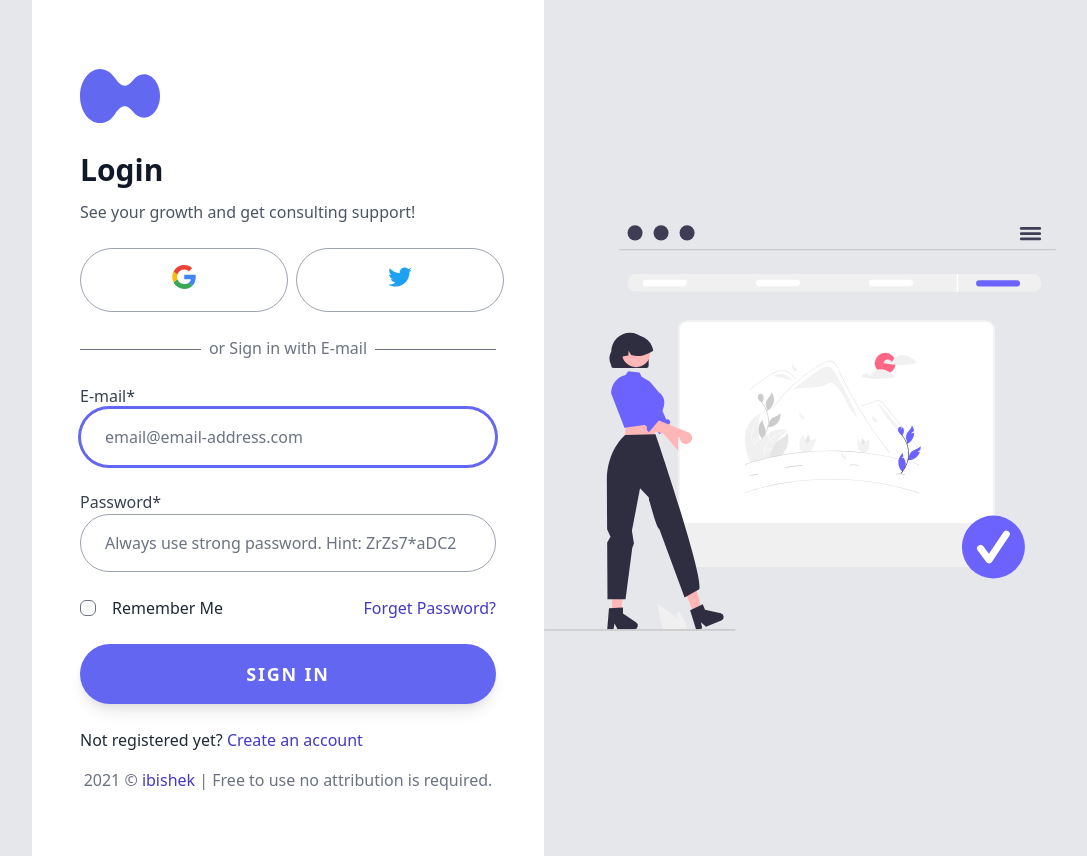
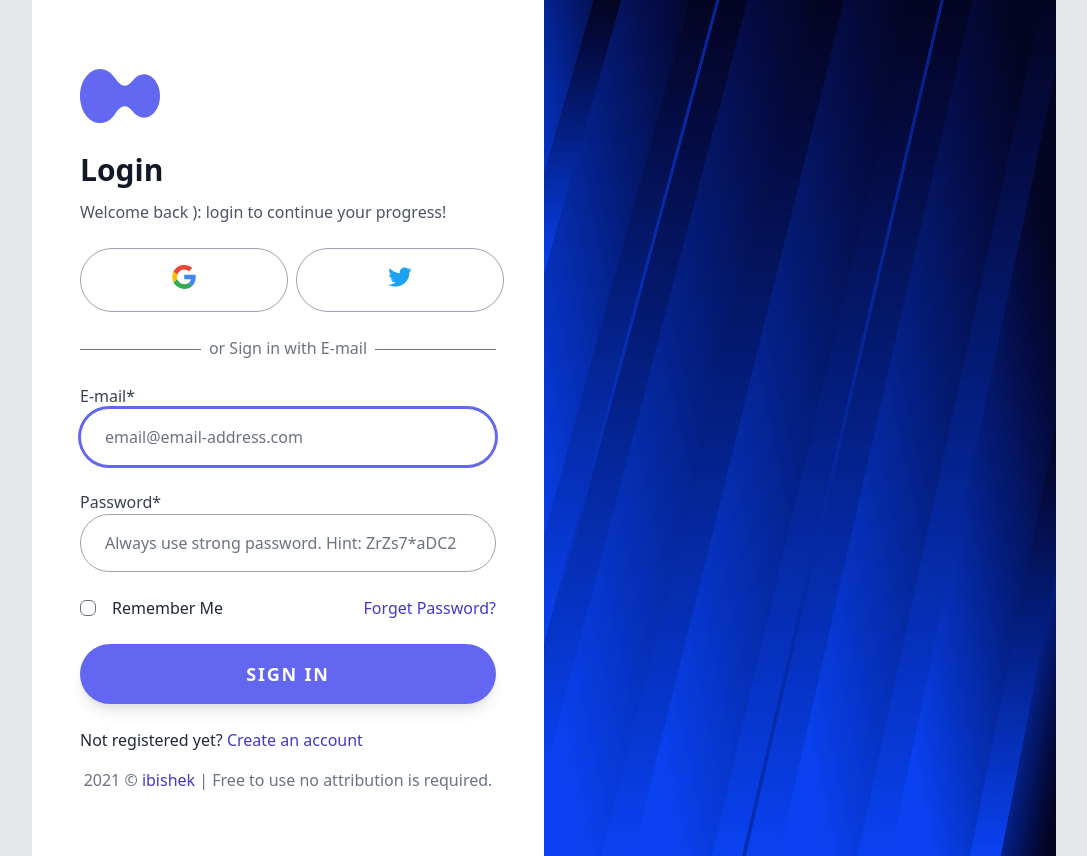
Before and after one commit to ibishek/login-page, a website built with Vite: page index.html in a window 1280 px wide. Shown: the whole page, without its empty margins (96-1183 px from the left). Built offline with nearby package versions, Linux system fonts and the light colour scheme.

Commit message:
Login Page: Completed

```diff
--- a/index.html
+++ b/index.html
@@ -4,7 +4,7 @@
     <meta charset="UTF-8" />
     <meta
       name="description"
-      content="Simple Login App made using Tailwindcss and Vite"
+      content="Simple Login Page made using Tailwindcss and Vite"
     />
     <link
       rel="apple-touch-icon"
@@ -63,7 +63,7 @@
                 Login
               </h1>
               <p class="text-gray-600 text-sm sm:text-base">
-                See your growth and get consulting support!
+                Welcome back ): login to continue your progress!
               </p>
             </div>
             <div
@@ -230,7 +230,7 @@
         </div>
         <div class="hidden lg:block lg:col-span-1">
           <img
-            src="./src/img/hero-image.svg"
+            src="./src/img/hero-image.png"
             alt="hero"
             class="w-full h-full object-fill"
           />
--- a/main.js
+++ b/main.js
@@ -1 +1 @@
-import './build/app.min.css'
+import './build/app.css'
```
Also changed, not shown: src/img/hero-image.png (added), 1 other file.
